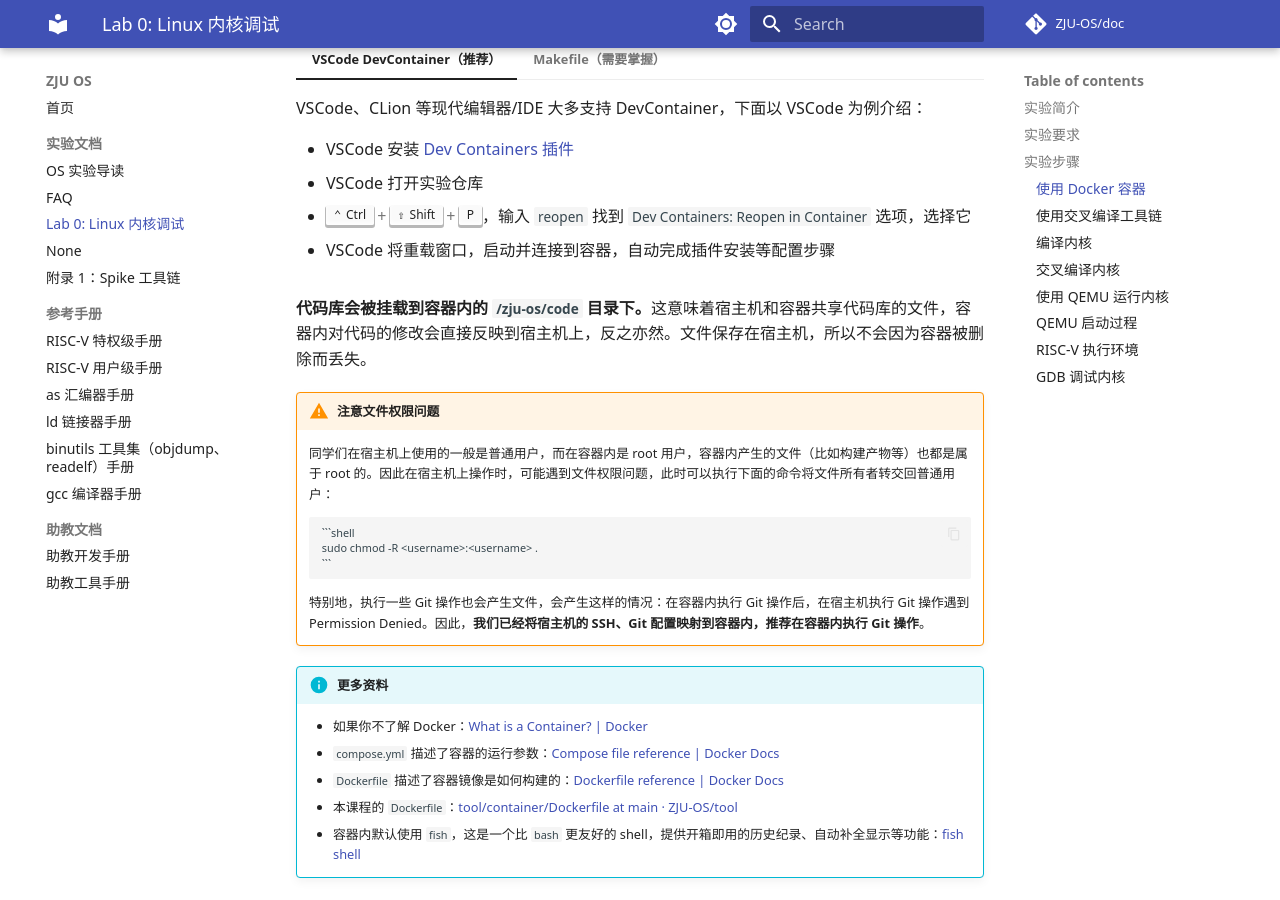
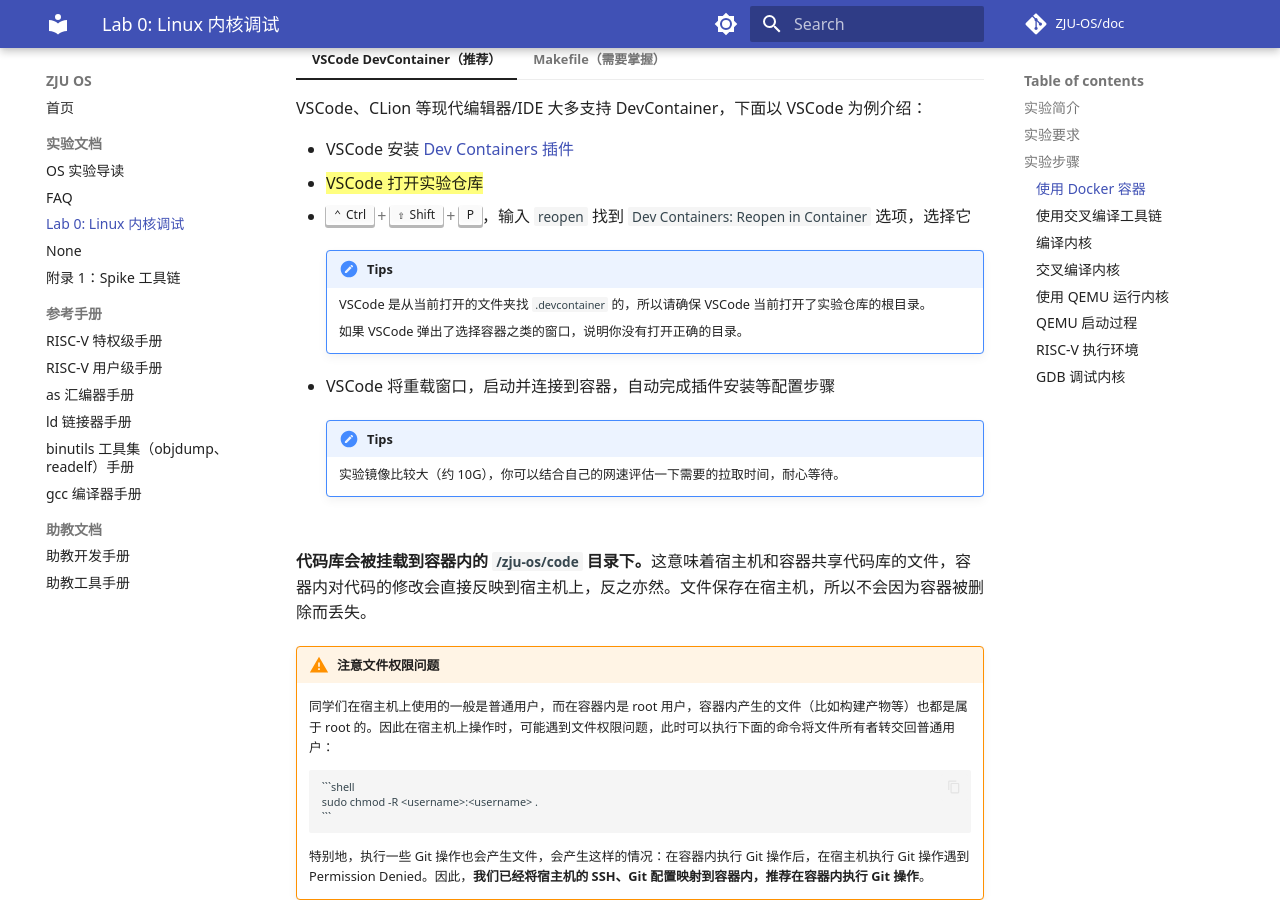
Before and after one commit to hharryz/zju-os-doc, an MkDocs documentation site: the page built from docs/lab0.md, in a window 1280 px wide and 900 px high, scrolled down 1514 px. Built offline with MkDocs 1.6.1 and Material for MkDocs 9.7.7, drawn with Linux system fonts in a browser that asks for light colours; comment, search, counter and statistics services are not loaded.

Commit message:
lab0: clarify devcontainer

```diff
--- a/docs/lab0.md
+++ b/docs/lab0.md
@@ -47,9 +47,20 @@
     VSCode、CLion 等现代编辑器/IDE 大多支持 DevContainer，下面以 VSCode 为例介绍：
 
     - VSCode 安装 [Dev Containers 插件](https://marketplace.visualstudio.com/items?itemName=ms-vscode-remote.remote-containers)
-    - VSCode 打开实验仓库
+    - {==VSCode 打开实验仓库==}
     - ++ctrl+shift+p++，输入 `reopen` 找到 `Dev Containers: Reopen in Container` 选项，选择它
+
+        !!! tips
+
+            VSCode 是从当前打开的文件夹找 `.devcontainer` 的，所以请确保 VSCode 当前打开了实验仓库的根目录。
+
+            如果 VSCode 弹出了选择容器之类的窗口，说明你没有打开正确的目录。
+
     - VSCode 将重载窗口，启动并连接到容器，自动完成插件安装等配置步骤
+
+        !!! tips
+
+            实验镜像比较大（约 10G），你可以结合自己的网速评估一下需要的拉取时间，耐心等待。
 
 === "Makefile（需要掌握）"
 
```
